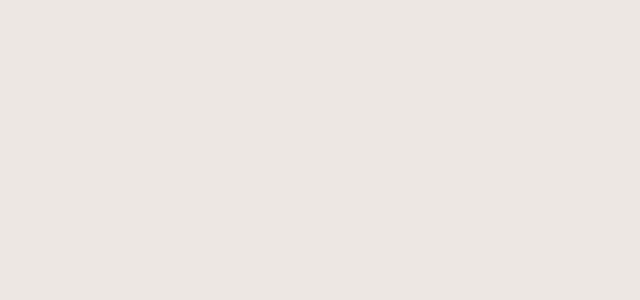
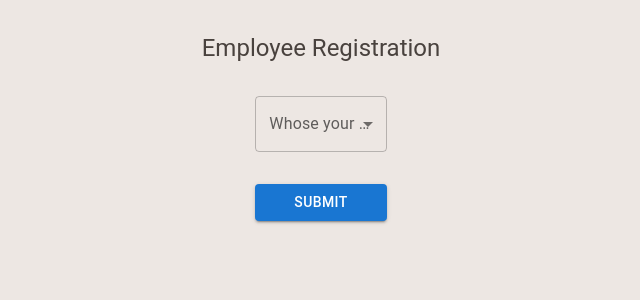
Before and after one commit to matt0125/Scheduler, a React (Create React App) app in the folder web/: page /EmployeeRegistration in a window 1280 px wide. Before the commit this address had no page. Shown: the top 300 px of the page, without its empty margins (319-959 px from the left). Built offline with nearby package versions, Linux system fonts and the light colour scheme.

Commit message:
Got routing to work for new pages

```diff
--- a/web/src/App.js
+++ b/web/src/App.js
@@ -1,24 +1,27 @@
-import React from 'react';
+import React, { useEffect } from 'react'; // Import React and useEffect from 'react'
 import { BrowserRouter as Router, Route, Routes, useNavigate } from 'react-router-dom';
 import Login from './pages/Login';
 import Register from './pages/Register';
 import Dashboard from './pages/Dashboard';
-import EditProfile from './pages/EditProfile'; // Import EditProfile
-import ChangePassword from './pages/ChangePassword'; // Import ChangePassword
-import UpdateAvailability from './pages/UpdateAvailability'; // Import UpdateAvailability
+import EditProfile from './pages/EditProfile';
+import ChangePassword from './pages/ChangePassword';
+import UpdateAvailability from './pages/UpdateAvailability';
 import VerifyEmail from './pages/VerifyEmail';
+import EmployeeRegistration from './pages/EmployeeRegistration'; // Assuming you have this component
 
 const App = () => {
   return (
     <Router>
       <Routes>
-        <Route exact path="/" element={<Login/>} />
-        <Route path="/register" element={<Register/>} />
-        <Route path="/dashboard" element={<DashboardWithNavigate/>} />
-        <Route path="/edit-profile/:employeeId" element={<EditProfile/>} /> {/* Add this line */}
+        <Route exact path="/" element={<Login />} />
+        <Route path="/register" element={<Register />} />
+        <Route path="/dashboard" element={<DashboardWithNavigate />} />
+        <Route path="/edit-profile/:employeeId" element={<EditProfile />} />
         <Route path="/change-password/:employeeId" element={<ChangePassword />} />
-        <Route path="/update-availability/:employeeId" element={<UpdateAvailability/>} />
-        <Route path="/verify-email" element={<VerifyEmail/>} />
+        <Route path="/update-availability/:employeeId" element={<UpdateAvailability />} />
+        <Route path="/verify-email" element={<VerifyEmail />} />
+        <Route path="/role-based-redirect" element={<RoleBasedRedirect />} />
+        <Route path="/EmployeeRegistration" element={<EmployeeRegistration />} /> {/* Added route for EmployeeRegistration */}
       </Routes>
     </Router>
   );
@@ -29,4 +32,20 @@ function DashboardWithNavigate() {
   return <Dashboard navigate={navigate} />;
 }
 
+// RoleBasedRedirect Component
+function RoleBasedRedirect() {
+  const navigate = useNavigate();
+
+  useEffect(() => {
+    const userRole = localStorage.getItem('userRole');
+    if (userRole === 'Manager') {
+      navigate('/login'); // Redirect to login if the user is a manager
+    } else {
+      navigate('/EmployeeRegistration'); // Redirect to employee registration if not a manager
+    }
+  }, [navigate]);
+
+  return null; // Render nothing
+}
+
 export default App;
--- /dev/null
+++ b/web/src/pages/EmployeeRegistration.js
@@ -0,0 +1,62 @@
+import React, { useState } from 'react';
+import { Container, TextField, Button, Typography, Box, MenuItem, Select, InputLabel, FormControl } from '@mui/material';
+
+const EmployeeRegistration = () => {
+  const [manager, setManager] = useState('');
+
+  const handleManagerChange = (event) => {
+    setManager(event.target.value);
+  };
+
+  const handleSubmit = (event) => {
+    event.preventDefault();
+    // Handle the form submission, e.g., send data to a backend server
+    console.log(`Selected Manager: ${manager}`);
+    // Assuming you'd want to do something with the selected manager here
+  };
+
+  // Dummy list of managers for the dropdown
+  const managers = [
+    { name: 'Manager 1', id: 'manager1' },
+    { name: 'Manager 2', id: 'manager2' },
+    // ... other managers
+  ];
+
+  return (
+    <Container maxWidth="sm">
+      <Box sx={{ marginTop: 4, display: 'flex', flexDirection: 'column', alignItems: 'center' }}>
+        <Typography variant="h5" component="h1" gutterBottom>
+          Employee Registration
+        </Typography>
+        <Box component="form" onSubmit={handleSubmit} noValidate sx={{ mt: 1 }}>
+          <FormControl fullWidth margin="normal">
+            <InputLabel id="manager-select-label">Whose your manager?</InputLabel>
+            <Select
+              labelId="manager-select-label"
+              id="manager"
+              value={manager}
+              label="Whose your manager?"
+              onChange={handleManagerChange}
+            >
+              {managers.map((mgr) => (
+                <MenuItem key={mgr.id} value={mgr.name}>
+                  {mgr.name}
+                </MenuItem>
+              ))}
+            </Select>
+          </FormControl>
+          <Button
+            type="submit"
+            fullWidth
+            variant="contained"
+            sx={{ mt: 3, mb: 2 }}
+          >
+            Submit
+          </Button>
+        </Box>
+      </Box>
+    </Container>
+  );
+};
+
+export default EmployeeRegistration;
--- a/web/src/pages/VerifyEmail.js
+++ b/web/src/pages/VerifyEmail.js
@@ -18,10 +18,12 @@ const VerifyEmail = () => {
     const handleSubmit = async (e) => {
         e.preventDefault();
         try {
-            // Assuming your backend API endpoint for verifying the code is '/api/verify'
             const response = await axios.get(`http://localhost:3000/api/verify-email/${verificationCode}`);
+            // Assuming the response contains user role information
+            const userRole = response.data.userRole; // Adjust based on actual response structure
+            localStorage.setItem('userRole', userRole); // Store the role in local storage
             setVerificationStatus('Verification successful. You can now login.');
-            navigate('/');
+            navigate('/role-based-redirect');
         } catch (error) {
             console.error('Error during email verification:', error);
             setVerificationStatus('Verification failed. Please check the code and try again.');
```
